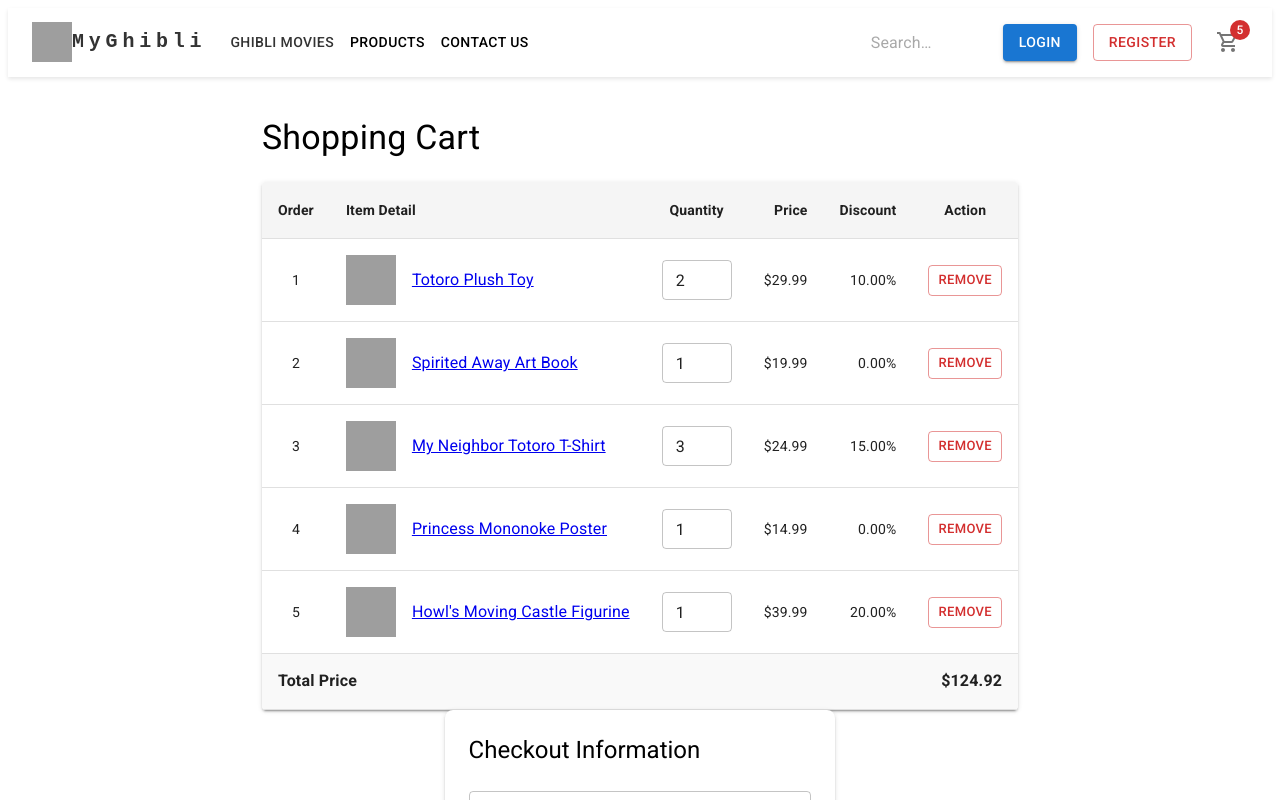
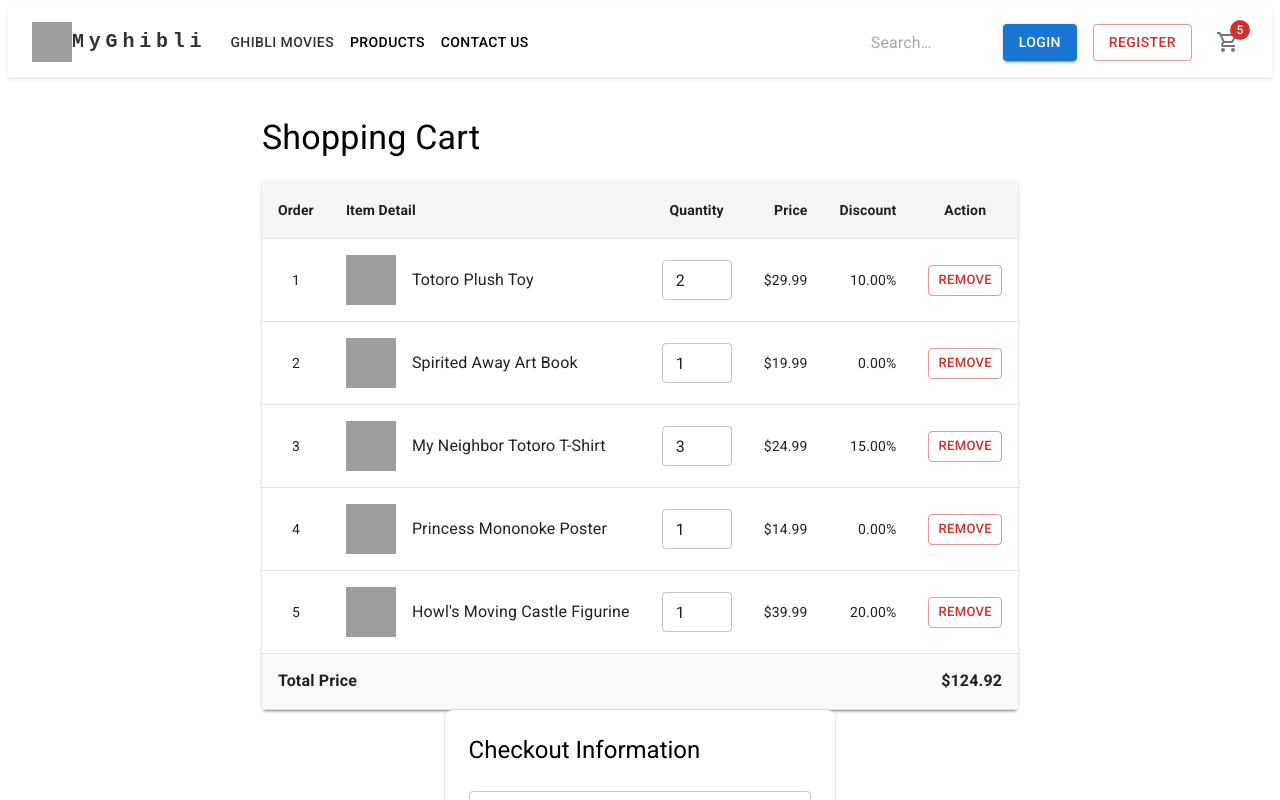
Before and after one commit to linhkhanh/Ghibli-shop_online, a React (Vite) app in the folder FE/: page /member/cart in a window 1280 px wide. Shown: the top 800 px of the page. Built offline with nearby package versions, Linux system fonts and the light colour scheme; grey boxes are pictures that could not be loaded; some icons are missing.

Commit message:
update: use StyledLink instead of Link

```diff
--- a/FE/src/components/AccountBtn/AccountBtn.tsx
+++ b/FE/src/components/AccountBtn/AccountBtn.tsx
@@ -8,7 +8,7 @@
 } from "@mui/material";
 import { AccountCircle } from "@mui/icons-material";
 import { useState, type MouseEvent } from "react";
-import { Link } from "react-router-dom";
+import StyledLink from "../StyledLink/StyledLink";
 
 interface SettingItem {
    title: string;
@@ -68,13 +68,11 @@
             {settings.map((setting) => (
                <MenuItem key={setting.title} onClick={handleCloseUserMenu}>
                   {setting.linkTo ? (
-                     <Typography
-                        sx={{ textAlign: "center" }}
-                        component={Link}
-                        to={setting.linkTo}
-                     >
-                        {setting.title}
-                     </Typography>
+                     <StyledLink path={setting.linkTo}>
+                        <Typography sx={{ textAlign: "center" }}>
+                           {setting.title}
+                        </Typography>
+                     </StyledLink>
                   ) : (
                      <Typography
                         sx={{ textAlign: "center" }}
--- a/FE/src/components/ProductCard/ProductCard.tsx
+++ b/FE/src/components/ProductCard/ProductCard.tsx
@@ -7,10 +7,10 @@
 import AddShoppingCartIcon from "@mui/icons-material/AddShoppingCart";
 import type { ProductItem } from "../../utils/dataType";
 import { Box } from "@mui/material";
-import { Link } from "react-router-dom";
 import { useContext } from "react";
 import { AppContext } from "../../context/AppContext/AppContext";
 import { useSnackbar } from "../../hooks/useSnackBar/useSnackBar";
+import StyledLink from "../StyledLink/StyledLink";
 
 interface ProductCardProps {
    productDetail: ProductItem;
@@ -42,11 +42,11 @@
       >
          <CardMedia sx={{ height: 200 }} image={image} title={title} />
          <CardContent>
-            <Link to={getProductLink()}>
+            <StyledLink path={getProductLink()}>
                <Typography gutterBottom variant="h5">
                   {title}
                </Typography>
-            </Link>
+            </StyledLink>
             <Box display="flex" flexDirection="row">
                <Box>
                   <Typography
--- a/FE/src/components/ShopNameLink/ShopNameLink.tsx
+++ b/FE/src/components/ShopNameLink/ShopNameLink.tsx
@@ -1,12 +1,7 @@
 import { Box, Typography } from "@mui/material";
 import Logo from "../Logo/Logo";
-import { Link } from "react-router-dom";
 import type { SxProps, Theme } from "@mui/material/styles";
-
-const linkStyle: React.CSSProperties = {
-   textDecoration: "none",
-   color: "inherit",
-};
+import StyledLink from "../StyledLink/StyledLink";
 
 const shopNameStyle: SxProps<Theme> = {
    mr: 2,
@@ -21,14 +16,14 @@
 
 const ShopNameLink = () => {
    return (
-      <Link to="/" style={linkStyle}>
+      <StyledLink path="/">
          <Box display="flex" alignItems="center">
             <Logo />
             <Typography variant="h6" noWrap sx={shopNameStyle}>
                MyGhibli
             </Typography>
          </Box>
-      </Link>
+      </StyledLink>
    );
 };
 
--- /dev/null
+++ b/FE/src/components/StyledLink/StyledLink.tsx
@@ -0,0 +1,19 @@
+import type { ReactNode } from "react";
+import { Link } from "react-router-dom";
+
+interface StyleLinkProps {
+   children: ReactNode;
+   path: string;
+}
+
+const StyledLink = (props: StyleLinkProps) => {
+   const { path, children } = props;
+
+   return (
+      <Link to={path} style={{ textDecoration: "none", color: "inherit" }}>
+         {children}
+      </Link>
+   );
+};
+
+export default StyledLink;
--- a/FE/src/features/CartTable/CartTable.tsx
+++ b/FE/src/features/CartTable/CartTable.tsx
@@ -14,7 +14,7 @@
 import { useState } from "react";
 import useCartDetail from "../../hooks/useCartDetail/useCartDetail";
 import { useSnackbar } from "../../hooks/useSnackBar/useSnackBar";
-import { Link } from "react-router-dom";
+import StyledLink from "../../components/StyledLink/StyledLink";
 
 const CartTable = () => {
    const itemsInCart = useCartDetail();
@@ -102,13 +102,13 @@
                                        objectFit: "cover",
                                     }}
                                  />
-                                 <Typography
-                                    variant="body1"
-                                    component={Link}
-                                    to={"/product-detail/" + item.productId}
+                                 <StyledLink
+                                    path={"/product-detail/" + item.productId}
                                  >
-                                    {item.title}
-                                 </Typography>
+                                    <Typography variant="body1">
+                                       {item.title}
+                                    </Typography>
+                                 </StyledLink>
                               </Box>
                            </TableCell>
                            <TableCell align="center">
--- a/FE/src/features/OrdersList/OrdersList.tsx
+++ b/FE/src/features/OrdersList/OrdersList.tsx
@@ -14,7 +14,7 @@
 import { useState } from "react";
 import useOrdersList from "../../hooks/useOrdersList/useOrdersList";
 import type { Order } from "../../utils/dataType";
-import { Link } from "react-router-dom";
+import StyledLink from "../../components/StyledLink/StyledLink";
 
 const OrdersList = () => {
    const [page, setPage] = useState(0);
@@ -71,9 +71,11 @@
                      <TableRow key={order.id}>
                         <TableCell>{order.orderDate}</TableCell>
                         <TableCell>
-                           <Link to={"/member-order-detail/" + order.id}>
+                           <StyledLink
+                              path={"/member-order-detail/" + order.id}
+                           >
                               {order.id}
-                           </Link>
+                           </StyledLink>
                         </TableCell>
                         <TableCell>
                            <Chip
```
